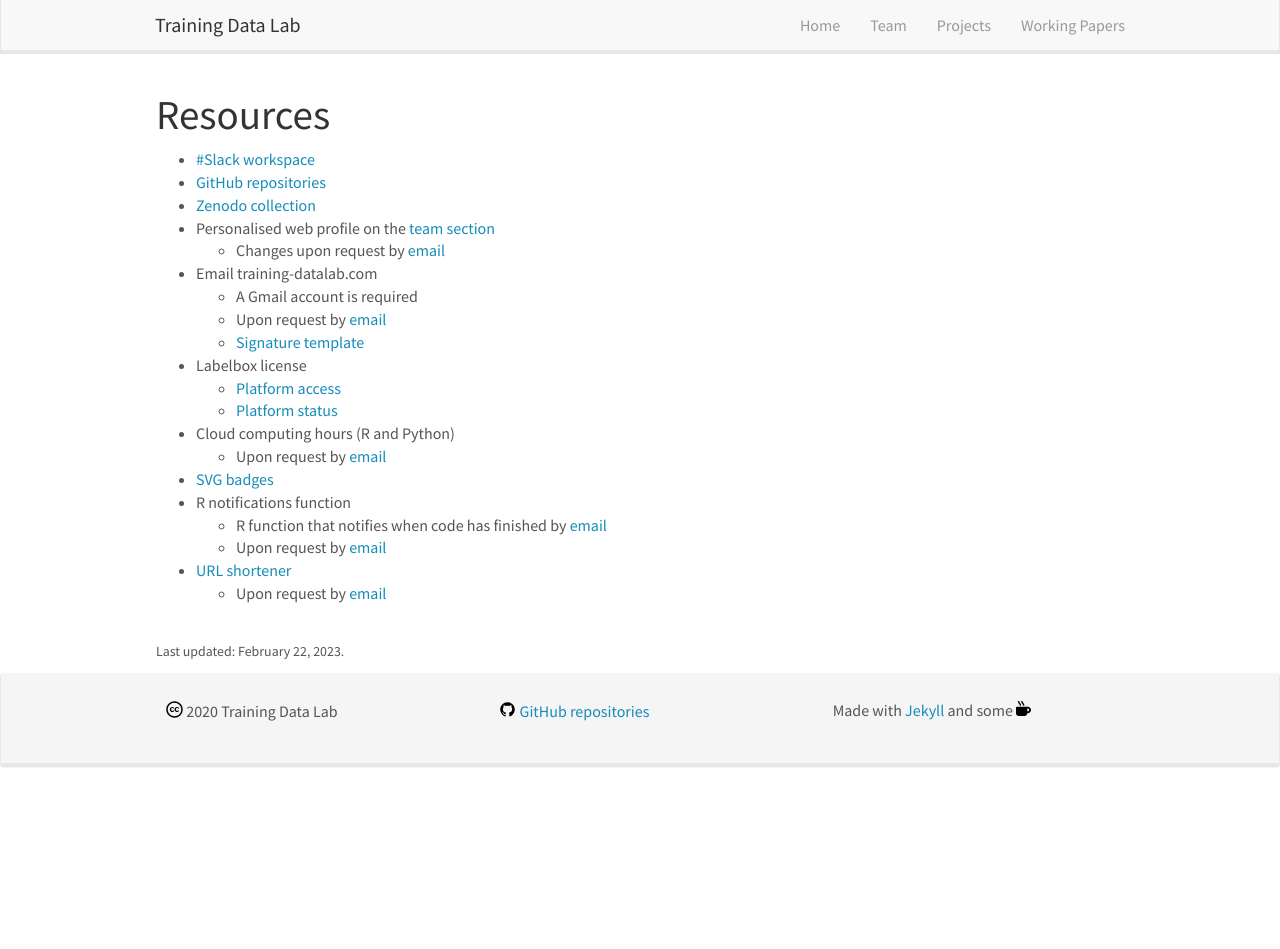
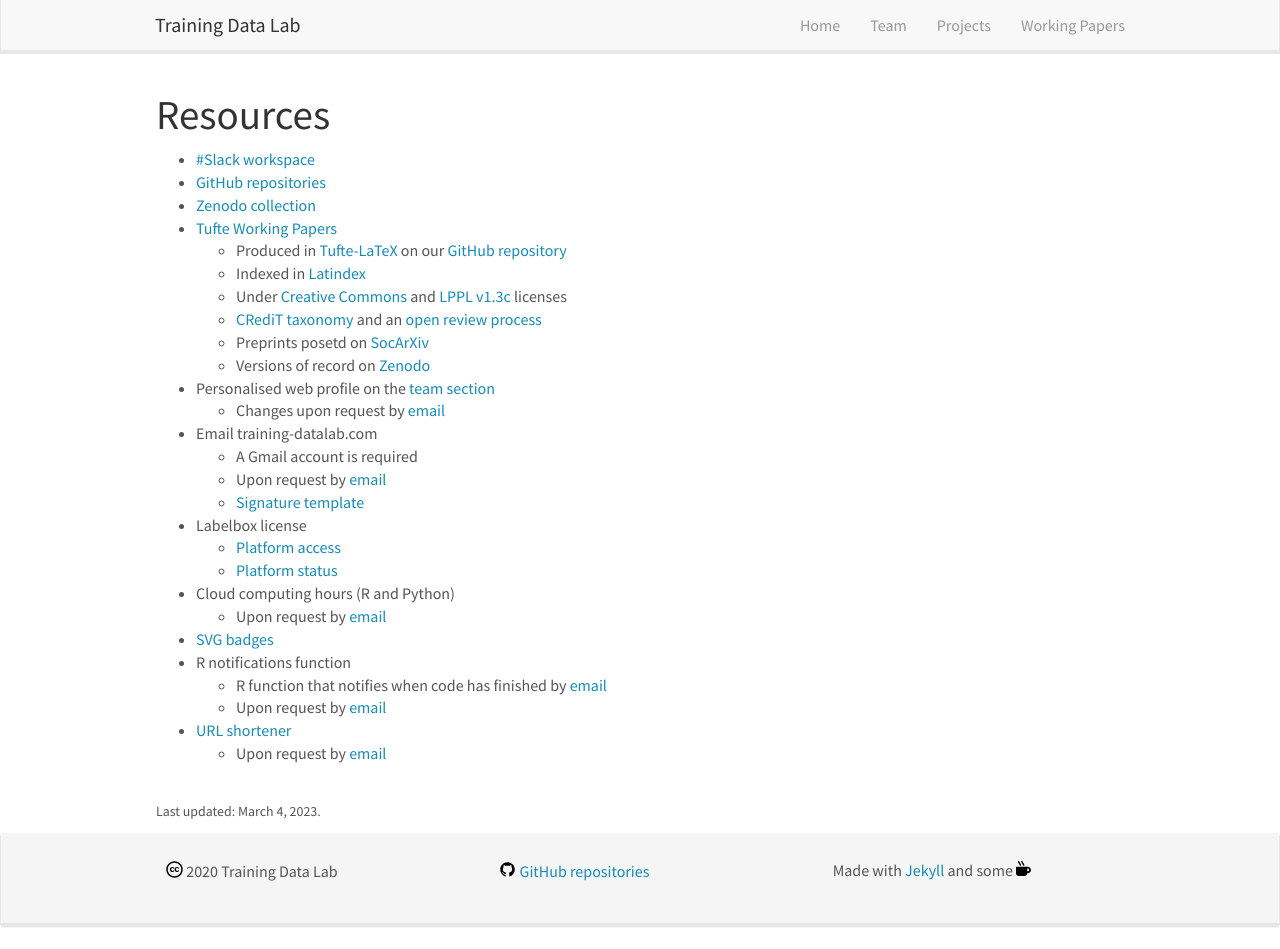
Before and after one commit to training-datalab/old-training-datalab.com, a Jekyll site: the page built from _pages/resources.md, in a window 1280 px wide and 949 px high. Built offline with Jekyll 4.4.1, drawn with Linux system fonts in a browser that asks for light colours; nearby versions of some CDN libraries.

Commit message:
Update resources.md

```diff
--- a/_pages/resources.md
+++ b/_pages/resources.md
@@ -11,6 +11,13 @@
 - <a href="https://training-datalab.slack.com/" target="_blank">#Slack workspace</a>
 - <a href="https://github.com/training-datalab" target="_blank">GitHub repositories</a>
 - <a href="https://zenodo.org/communities/tdl/" target="_blank">Zenodo collection</a>
+- <a href="https://training-datalab.com/tufte-working-papers/">Tufte Working Papers</a>
+  - Produced in <a href="https://github.com/training-datalab/tufte-latex" target="_blank">Tufte-LaTeX</a> on our <a href="https://github.com/training-datalab/tufte-working-papers" target="_blank">GitHub repository</a>
+  - Indexed in <a href="https://www.latindex.org/latindex/ficha/27178" target="_blank">Latindex</a>
+  - Under <a href="https://github.com/training-datalab/tufte-working-papers/blob/master/LICENSE-CC.md" target="_blank">Creative Commons</a> and <a href="https://github.com/training-datalab/tufte-working-papers/blob/master/LICENSE-LPPL.md" target="_blank">LPPL v1.3c</a> licenses
+  - <a href="https://training-datalab.com/credit/">CRediT taxonomy</a> and an <a href="https://training-datalab.com/tufte-working-papers/open-review/">open review process</a>
+  - Preprints posetd on <a href="https://osf.io/preprints/socarxiv/" target="_blank">SocArXiv</a>
+  - Versions of record on <a href="https://zenodo.org/" target="_blank">Zenodo</a>
 - Personalised web profile on the <a href="https://training-datalab.com/team/">team section</a>
   - Changes upon request by <a href="mailto:contact@training-datalab.com">email</a>
 - Email training-datalab.com
@@ -30,4 +37,4 @@
   - Upon request by <a href="mailto:contact@training-datalab.com">email</a>
 
 <br />
-<small>Last updated: February 22, 2023.</small>
+<small>Last updated: March 4, 2023.</small>
```
